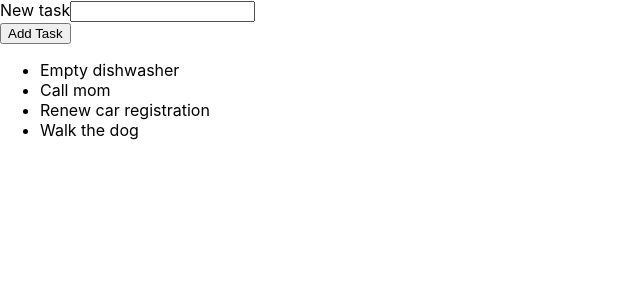
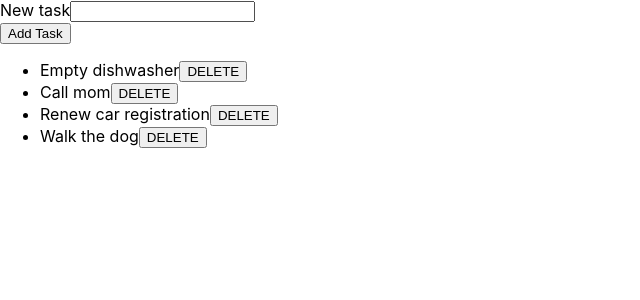
Before and after one commit to pilaga/typescript-react-to-do-list, a React (Create React App) app: page / in a window 1280 px wide. Shown: the top 300 px of the page, without its empty margins (0-640 px from the left). Built offline with nearby package versions, Linux system fonts and the light colour scheme.

Commit message:
implemented todos deletion

```diff
--- a/src/App.tsx
+++ b/src/App.tsx
@@ -15,15 +15,21 @@ const App: React.FunctionComponent = () => {
 
   const todoAddHandler = (text: string) => {
     console.log('todoAddHandler:', text);
-    setTodos(previousTodos =>
-      [...previousTodos, {id: Math.random().toString(), text: text}]
-    );
+    setTodos(previousTodos => {
+      return [...previousTodos, {id: Math.random().toString(), text: text}]
+    });
+  }
+
+  const todoDeleteHandler = (id: string) => {
+    setTodos(previousTodos => {
+      return previousTodos.filter(item => (item.id !== id));
+    });
   }
 
   return (
     <div className="App">
       <TodoInput onAddTodo={todoAddHandler} />
-      <TodoList items={todos} />
+      <TodoList items={todos} onDeleteTodo={todoDeleteHandler} />
     </div>
   );
 }
--- a/src/components/TodoList.tsx
+++ b/src/components/TodoList.tsx
@@ -2,7 +2,8 @@ import React from 'react';
 import { TodoItem } from '../models/Todo.model';
 
 interface TodoListProps {
-    items: TodoItem[]
+    items: TodoItem[];
+    onDeleteTodo: (id: string) => void;
 };
 
 const TodoList: React.FC<TodoListProps> = props => {
@@ -10,7 +11,10 @@ const TodoList: React.FC<TodoListProps> = props => {
     return(
         <ul>
             {props.items.map(todo => (
-                <li key={todo.id}>{todo.text}</li>
+                <li key={todo.id}>
+                    <span>{todo.text}</span>
+                    <button onClick={props.onDeleteTodo.bind(null, todo.id)}>DELETE</button>
+                </li>
             ))}
         </ul>
     );
```
